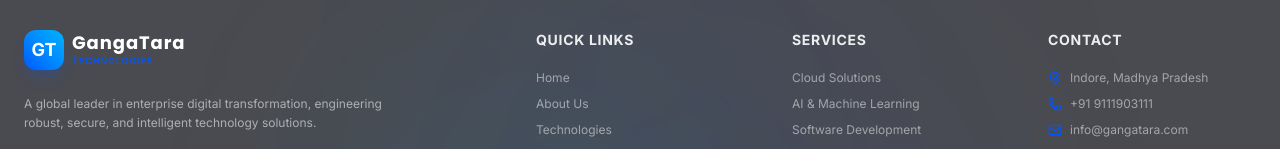
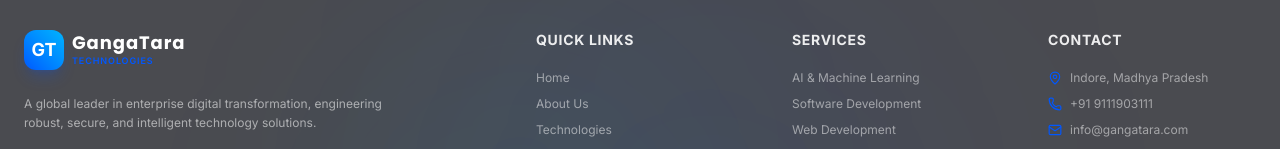
Before and after one commit to Ombaviskar2025/GangaTara-Technologies, a Next.js app: page /blog in a window 1280 px wide. Shown: the part 1104-1253 px from the top of the page. Built offline with nearby package versions, Linux system fonts and the light colour scheme.

Commit message:
feat: remove Cloud Solutions, DevOps, Data Analytics, Blockchain, IoT, Digital Transformation from services catalog

```diff
--- a/src/data/companyData.ts
+++ b/src/data/companyData.ts
@@ -90,27 +90,6 @@
 }
 
 export const servicesData: ServiceItem[] = [
-  {
-    id: 'cloud-solutions',
-    title: 'Cloud Solutions',
-    shortDesc: 'Accelerate your cloud adoption with scalable, secure public, private, and hybrid cloud architectures.',
-    iconName: 'Cloud',
-    description: 'We help enterprise organizations build scalable, resilient, and highly secure cloud environments. From initial migration assessments to cloud-native application engineering, our certified architects design infrastructure that reduces latency, ensures high availability, and optimizes resource spend across multi-cloud environments.',
-    features: [
-      'Multi-cloud Strategy (AWS, Azure, GCP)',
-      'Enterprise Cloud Migration & Lift-and-Shift',
-      'Serverless Architectures & Microservices',
-      'FinOps Infrastructure Cost Optimization',
-      'Hybrid Cloud Integration & Core Connectivity'
-    ],
-    benefits: [
-      'Reduce operational infrastructure overhead by up to 35%',
-      'Achieve 99.99% uptime with automated multi-region deployments',
-      'Scale compute resources dynamically to meet volatile demand spikes',
-      'Improve developer velocity via automated cloud provisioning environments'
-    ],
-    technologies: ['AWS', 'Azure', 'Google Cloud', 'Terraform', 'Docker', 'Kubernetes']
-  },
   {
     id: 'ai-machine-learning',
     title: 'AI & Machine Learning',
@@ -219,27 +198,6 @@
     technologies: ['Cloudflare', 'Okta', 'Vault', 'Wireshark', 'Kali Linux', 'SonarQube']
   },
   {
-    id: 'devops',
-    title: 'DevOps & GitOps',
-    shortDesc: 'Automate build-test-deploy pipelines and orchestrate container clusters at scale.',
-    iconName: 'Layers',
-    description: 'Achieve absolute delivery predictability. We automate the entire release cycle using Infrastructure-as-Code and declarative GitOps pipelines. By removing manual staging and deployments, we minimize production incident rates and enable developers to push features with confidence.',
-    features: [
-      'CI/CD Pipeline Design (GitHub Actions, GitLab, Jenkins)',
-      'Infrastructure as Code (IaC) via Terraform & Pulumi',
-      'Kubernetes Cluster Orchestration & Helm Packaging',
-      'Automated Blue-Green & Canary Deployment Strategies',
-      'Comprehensive Application & Server Monitoring Systems'
-    ],
-    benefits: [
-      'Accelerate release frequency from monthly cycles to multiple daily deploys',
-      'Reduce release-related rollbacks and configuration drifts to near zero',
-      'Establish programmatic audit trails for every infrastructure adjustment',
-      'Identify bottlenecks quickly via centralized telemetry dashboards'
-    ],
-    technologies: ['Docker', 'Kubernetes', 'Terraform', 'GitHub Actions', 'Prometheus', 'Grafana']
-  },
-  {
     id: 'ui-ux-design',
     title: 'UI/UX Design',
     shortDesc: 'User-centric product design matching premium aesthetics with intuitive task flows.',
@@ -260,90 +218,7 @@
     ],
     technologies: ['Figma', 'Adobe Creative Suite', 'Principle', 'Framer']
   },
-  {
-    id: 'data-analytics',
-    title: 'Data Analytics & BI',
-    shortDesc: 'Turn raw server and transaction records into real-time business intelligence dashboards.',
-    iconName: 'BarChart3',
-    description: 'Stop guessing and start using facts. We engineer unified data warehouses and extract analytical insights, delivering real-time dashboards that expose supply chain health, user retention indicators, operational bottlenecks, and financial forecasting.',
-    features: [
-      'Enterprise Data Warehousing (Snowflake, BigQuery, Redshift)',
-      'ETL/ELT Data Pipelines (dbt, Apache Airflow, Fivetran)',
-      'Real-Time Streaming Analytics (Apache Kafka, Spark)',
-      'Executive BI Dashboards (Tableau, PowerBI, Looker)',
-      'Data Governance, Lineage, & Cataloging Systems'
-    ],
-    benefits: [
-      'Consolidate siloed departmental databases into one single source of truth',
-      'Generate real-time business metrics reporting instantly',
-      'Identify supply-chain cost savings by matching actual execution metrics',
-      'Enforce granular data governance permissions policies'
-    ],
-    technologies: ['Snowflake', 'BigQuery', 'Apache Airflow', 'Kafka', 'Tableau', 'dbt']
-  },
-  {
-    id: 'blockchain',
-    title: 'Blockchain & Web3',
-    shortDesc: 'Secure, decentralized ledgers for supply chain tracking, smart contracts, and identity.',
-    iconName: 'Workflow',
-    description: 'Deploy trustless technology where integrity matters most. We build private and consortium-based ledger architectures that streamline compliance audits, eliminate intermediary clearinghouses, automate supply chain tracking, and manage zero-knowledge identity tokens.',
-    features: [
-      'Consortium Blockchain Design (Hyperledger, Corda)',
-      'Smart Contract Auditing & Verification Protocols',
-      'Zero-Knowledge Proofs for Private Ledger Transactions',
-      'Decentralized Identity (DID) Credentials Systems',
-      'Tokenization Platforms for Enterprise Asset Management'
-    ],
-    benefits: [
-      'Create tamper-proof operational logs that satisfy auditing regulators',
-      'Lower transactional friction in cross-border settlements',
-      'Trace material lineage across multi-tier supplier supply networks',
-      'Implement decentralized authorization tokens'
-    ],
-    technologies: ['Ethereum', 'Solidity', 'Hyperledger Fabric', 'Rust', 'Hardhat', 'Web3.js']
-  },
-  {
-    id: 'iot-solutions',
-    title: 'Internet of Things (IoT)',
-    shortDesc: 'Connect telemetry sensors, process edge-computing inputs, and control hardware remotely.',
-    iconName: 'Radio',
-    description: 'Bridge physical hardware with enterprise software. Our IoT developers write embedded edge-computing code, orchestrate device fleets, and implement message brokers that ingest millions of telemetry messages per second for factory floor and hardware operations.',
-    features: [
-      'Edge Computing Device Frameworks (C/C++, Rust)',
-      'MQTT & CoAP Scalable Message Ingestion Systems',
-      'Device Fleet Management & Over-the-Air (OTA) Updates',
-      'Predictive Equipment Maintenance Systems',
-      'Industrial IoT (IIoT) Integration with Legacy SCADA'
-    ],
-    benefits: [
-      'Predict hardware breakdowns before outages disrupt production',
-      'Monitor asset positions and environmental metrics globally',
-      'Deploy localized machine-learning classification models on the edge',
-      'Safeguard sensor fleets from cyber threats with hardware chips'
-    ],
-    technologies: ['C/C++', 'Rust', 'MQTT', 'Node-RED', 'AWS IoT', 'Raspberry Pi / Arduino']
-  },
-  {
-    id: 'digital-transformation',
-    title: 'Digital Transformation',
-    shortDesc: 'Re-engineer outdated legacy workflows with modern cloud and automation strategies.',
-    iconName: 'TrendingUp',
-    description: 'Re-invent how your business executes. We consult with enterprise leadership teams to replace slow analog processes, legacy mainframe software, and paperwork bottlenecks with automated cloud solutions, modern workspaces, and collaborative API tools.',
-    features: [
-      'Corporate Legacy Workflow Analysis & Audits',
-      'Agile Product Management Reorganization',
-      'Enterprise App Modernization Roadmap Creation',
-      'Employee Modern Digital Workspace Onboarding',
-      'B2B Operations Integration APIs and Connectors'
-    ],
-    benefits: [
-      'Accelerate corporate turnaround times for client onboarding requests',
-      'Repurpose manual oversight work into strategic optimization',
-      'Modernize legacy mainframe cost points with pay-as-you-go cloud services',
-      'Attract top developer talent by introducing modern tools'
-    ],
-    technologies: ['Next.js', 'Jira / Confluence', 'MuleSoft', 'Microsoft Power Platform']
-  },
+
   {
     id: 'digital-marketing',
     title: 'Digital Marketing',
```
